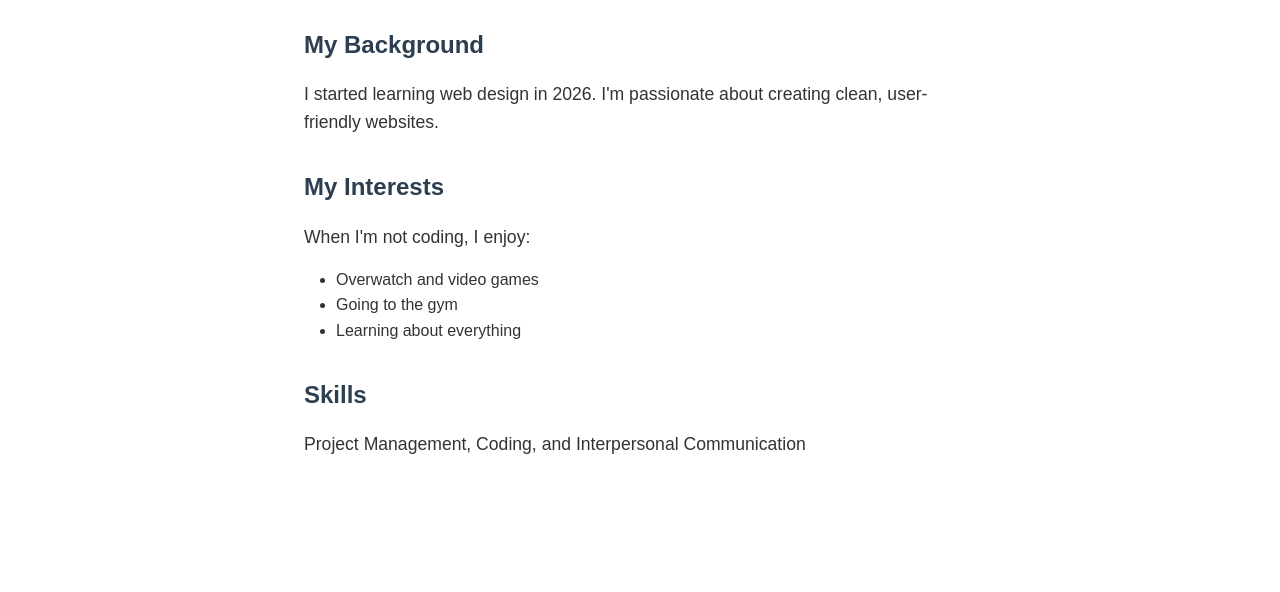
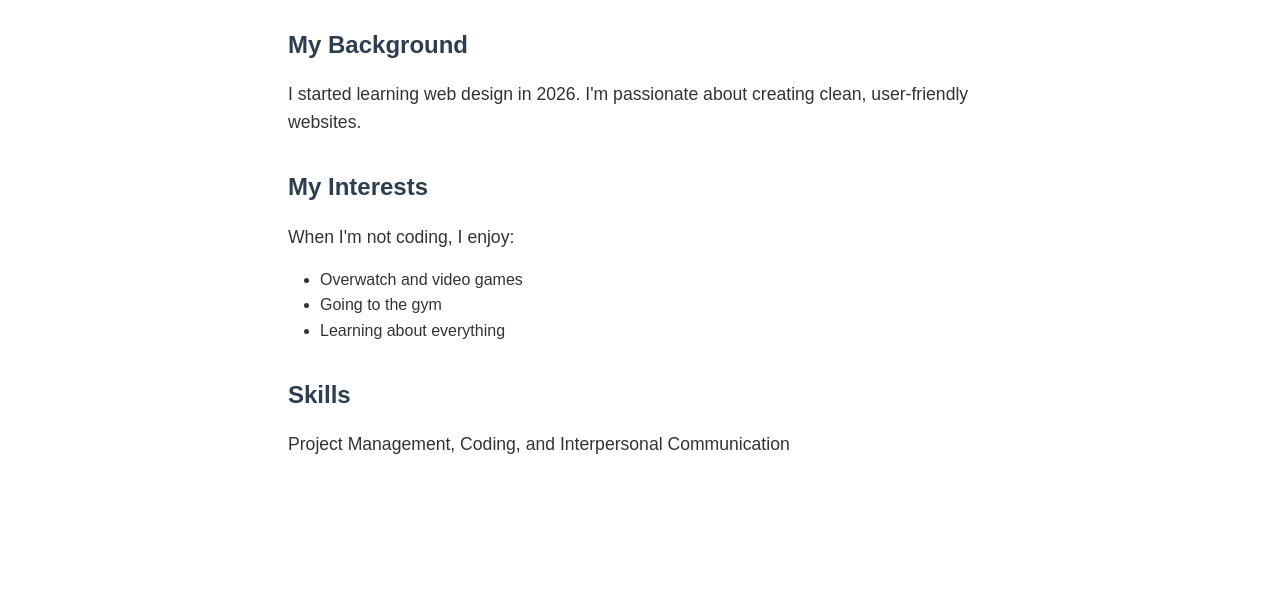
Before and after one commit to derekmaraszek/Website, a plain HTML site: page about.html in a window 1280 px wide. Shown: the part 208-800 px from the top of the page. Drawn offline with Linux system fonts and the light colour scheme.

Commit message:
Update styles.css

```diff
--- a/styles.css
+++ b/styles.css
@@ -31,7 +31,7 @@ section {
 }
 .about-page {
     text-align: left;
-    padding: 2rem 4rem !important;
+    padding: 2rem 3rem !important;
 }
 h1 {
     font-size: 2.5rem;
```
